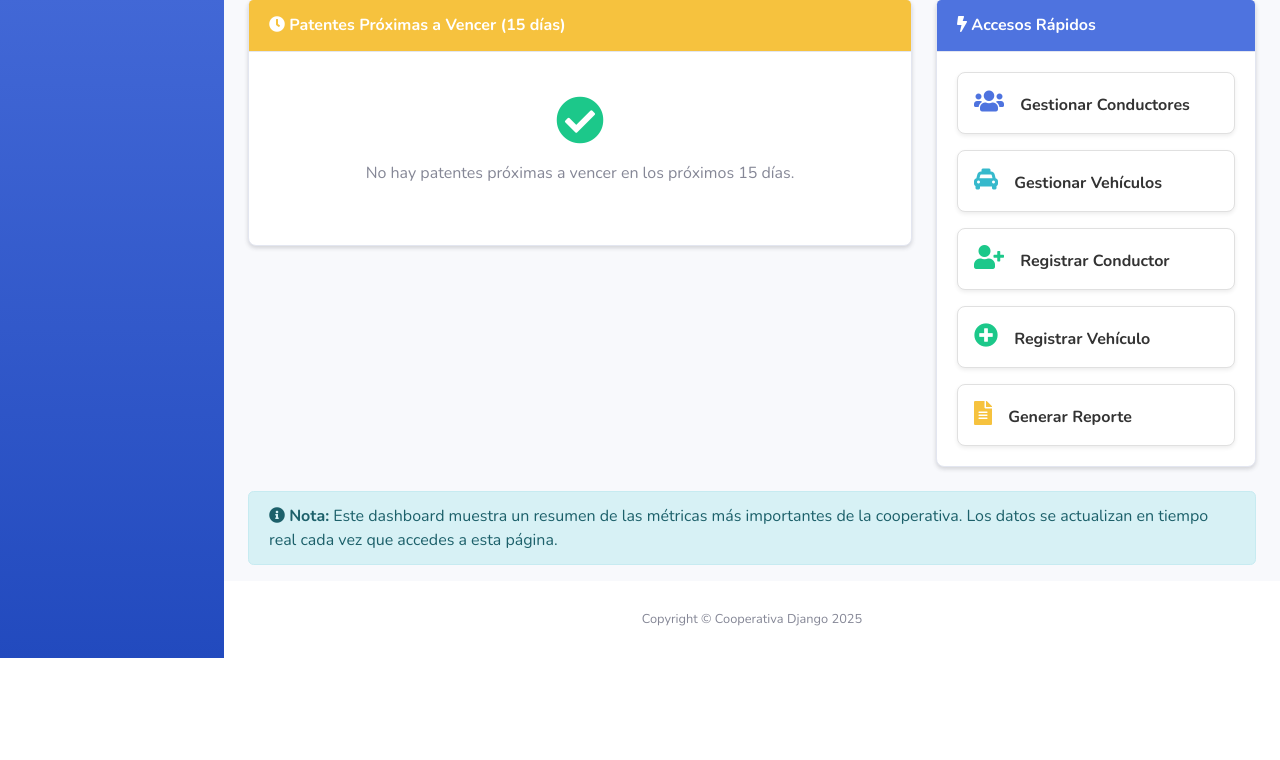
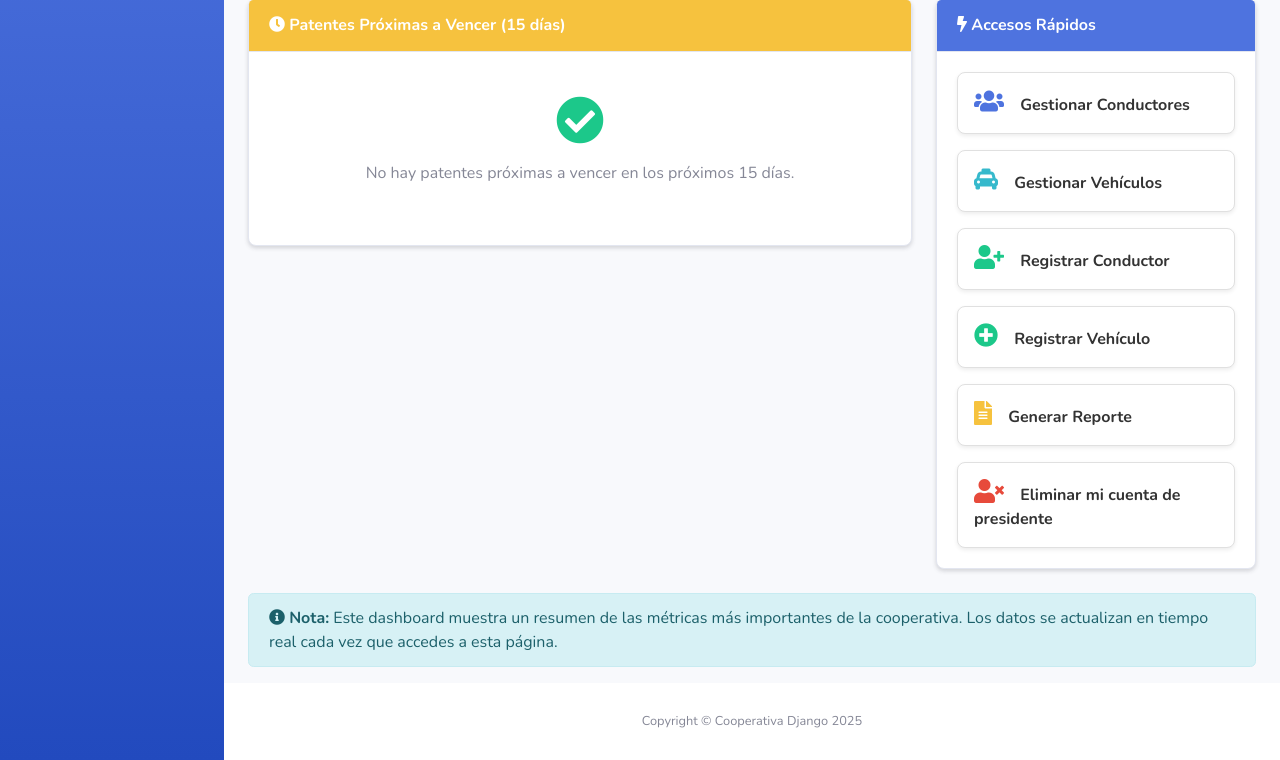
Before and after one commit to WILD09/cooperativa, a Django app: page /taxis/dashboard/ in a window 1280 px wide. Shown: the part 350-1110 px from the top of the page. Before the commit the page ends 1008 px from the top, so only its background shows below. Run offline with Django 5.2, Linux system fonts and the light colour scheme; a user stored in the database is signed in; tables that the repository leaves empty hold one stand-in row (values such as "Sample post"); some libraries are stand-ins or nearby versions.

Commit message:
Botón de eliminar cuente para el rol Presidente

```diff
--- a/taxis/templates/taxis/dashboard_admin.html
+++ b/taxis/templates/taxis/dashboard_admin.html
@@ -1,6 +1,5 @@
 {% extends 'taxis/base.html' %}
 
-{# Título específico para el dashboard administrativo #}
 {% block title %}Dashboard Administrativo - Cooperativa{% endblock %}
 
 {% block content %}
@@ -21,7 +20,6 @@
         --border-radius: 0.5rem;
     }
 
-    /* Modo oscuro para el body y tarjetas */
     body.modo-oscuro {
         background-color: #1a1a1a;
         color: #e0e0e0;
@@ -55,7 +53,6 @@
         background-color: #3a3a3a;
     }
 
-    /* Tarjetas de métricas superiores */
     .dashboard-card {
         border-radius: var(--border-radius);
         box-shadow: var(--shadow-md);
@@ -89,19 +86,16 @@
         opacity: 0.3;
     }
 
-    /* Bordes de color según tipo de tarjeta */
     .card-green { border-left: 4px solid var(--color-primary); }
     .card-blue { border-left: 4px solid var(--color-info); }
     .card-yellow { border-left: 4px solid var(--color-warning); }
     .card-red { border-left: 4px solid var(--color-danger); }
 
-    /* Colores de texto */
     .text-green { color: var(--color-primary); }
     .text-blue { color: var(--color-info); }
     .text-yellow { color: var(--color-warning); }
     .text-red { color: var(--color-danger); }
 
-    /* Enlaces de accesos rápidos (tarjetas de la derecha) */
     .quick-link {
         display: block;
         padding: 1rem;
@@ -125,7 +119,6 @@
         margin-right: 0.75rem;
     }
 
-    /* Tabla de patentes próximas a vencer */
     .table-responsive {
         border-radius: var(--border-radius);
         box-shadow: var(--shadow-sm);
@@ -141,7 +134,6 @@
         background-color: rgba(40, 167, 69, 0.05);
     }
 
-    /* Badge custom para "vence pronto" */
     .badge-warning-custom {
         background-color: #fff3cd;
         color: #856404;
@@ -151,7 +143,6 @@
         white-space: nowrap;
     }
 
-    /* Ajustes responsive para tablets */
     @media (max-width: 768px) {
         .dashboard-card h2 { font-size: 1.5rem; }
         .dashboard-card .icon { font-size: 2rem; }
@@ -170,7 +161,6 @@
         }
     }
 
-    /* Ajustes extra para móviles pequeños */
     @media (max-width: 576px) {
         .row.mb-4 > [class*="col-"] {
             margin-bottom: 0.75rem;
@@ -178,7 +168,6 @@
     }
 </style>
 
-{# Encabezado del dashboard: título + rol + botón de logout #}
 <div class="d-sm-flex align-items-center justify-content-between mb-4">
     <div>
         <h1 class="h3 mb-0 text-gray-800">
@@ -187,7 +176,6 @@
         <span class="badge badge-success">Presidente</span>
     </div>
     <div>
-        {# Formulario POST para cerrar sesión usando la vista 'logout' de Django #}
         <form method="post" action="{% url 'logout' %}">
             {% csrf_token %}
             <button type="submit" class="btn btn-outline-danger btn-sm">
@@ -197,7 +185,6 @@
     </div>
 </div>
 
-{# Muestra mensajes flash (éxito, error, etc.) si los hay #}
 {% if messages %}
   {% for message in messages %}
   <div class="alert alert-{{ message.tags }} alert-dismissible fade show" role="alert">
@@ -209,7 +196,6 @@
   {% endfor %}
 {% endif %}
 
-{# Fila de tarjetas de métricas principales #}
 <div class="row mb-4">
     <div class="col-xl-3 col-md-6 mb-4">
         <div class="dashboard-card card-green">
@@ -276,7 +262,6 @@
     </div>
 </div>
 
-{# Fila principal: tabla de patentes y accesos rápidos #}
 <div class="row">
     <!-- Columna con tabla de patentes próximas a vencer -->
     <div class="col-lg-8 mb-4">
@@ -352,16 +337,20 @@
                     <i class="fas fa-plus-circle text-success"></i>
                     <strong>Registrar Vehículo</strong>
                 </a>
-                <a href="#" class="quick-link">
+                <a href="#" class="quick-link mb-3">
                     <i class="fas fa-file-alt text-warning"></i>
                     <strong>Generar Reporte</strong>
+                </a>
+                {# Nuevo: enlace para eliminar la cuenta de presidente #}
+                <a href="{% url 'taxis:eliminar_cuenta_presidente' %}" class="quick-link">
+                    <i class="fas fa-user-times text-danger"></i>
+                    <strong>Eliminar mi cuenta de presidente</strong>
                 </a>
             </div>
         </div>
     </div>
 </div>
 
-{# Nota informativa al pie del dashboard #}
 <div class="row">
     <div class="col-12">
         <div class="alert alert-info" role="alert">
--- a/taxis/urls.py
+++ b/taxis/urls.py
@@ -35,6 +35,7 @@
     password_reset_verify_view,     # Paso 2: verificar código de reset.
     password_reset_new_password_view,  # Paso 3: definir nueva contraseña.
     password_reset_complete_view,   # Vista final tras reset exitoso.
+    eliminar_cuenta_presidente,
 )
 
 # Define el espacio de nombres de la app en las URLs reversas: 'taxis:...'
@@ -156,4 +157,10 @@
         password_reset_complete_view,
         name="password_reset_complete",
     ),
+
+     path(
+        "presidente/eliminar-cuenta/",
+        eliminar_cuenta_presidente,
+        name="eliminar_cuenta_presidente",
+    ),
 ]
--- a/taxis/views.py
+++ b/taxis/views.py
@@ -9,8 +9,9 @@
 
 from datetime import timedelta
 
-from django.contrib import messages                              # Sistema de mensajes flash.
+from django.contrib import messages                               # Sistema de mensajes flash.
 from django.contrib.auth.decorators import login_required        # Decorador para exigir login.
+from django.contrib.auth import logout                           # Para cerrar sesión al eliminar cuenta.
 from django.shortcuts import render, redirect, get_object_or_404 # Atajos para vistas.
 from django.urls import reverse_lazy, reverse                    # Utilidades para URLs reversas.
 from django.utils import timezone                                # Manejo de fechas/horas con zona.
@@ -45,6 +46,7 @@
     register_email_resend,
     MAX_DAILY_RESENDS,
 )
+
 
 # -------------------------------------------------------------------
 # CRUD CONDUCTORES / TAXIS
@@ -524,6 +526,34 @@
 
 
 # -------------------------------------------------------------------
+# VISTA: ELIMINAR CUENTA PRESIDENTE (AUTOSERVICIO)
+# -------------------------------------------------------------------
+
+
+@login_required
+def eliminar_cuenta_presidente(request):
+    """
+    Permite que un usuario con rol 'presidente' (que NO sea superusuario)
+    elimine su propia cuenta desde el dashboard.
+    Tras eliminarla, se cierra la sesión y se redirige a la página pública.
+    """
+    user = request.user
+
+    if request.method == "POST":
+        # Solo permitimos que un presidente normal se elimine a sí mismo
+        if isinstance(user, CustomUser) and user.role == "presidente" and not user.is_superuser:
+            user.delete()
+            logout(request)
+            # Cambia 'taxis:index' por la vista que quieras como landing pública
+            return redirect("taxis:index")
+        # Si no cumple condiciones, lo devolvemos a su dashboard
+        return redirect("taxis:dashboard-admin")
+
+    # GET: mostrar página de confirmación
+    return render(request, "taxis/eliminar_cuenta_presidente.html")
+
+
+# -------------------------------------------------------------------
 # RESET CONTRASEÑA (Paso 1: solicitar código por correo)
 # -------------------------------------------------------------------
 
```
Also changed, not shown: taxis/management/__init__.py (deleted).
